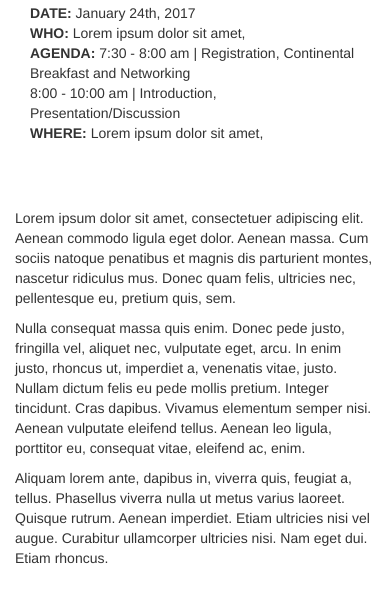
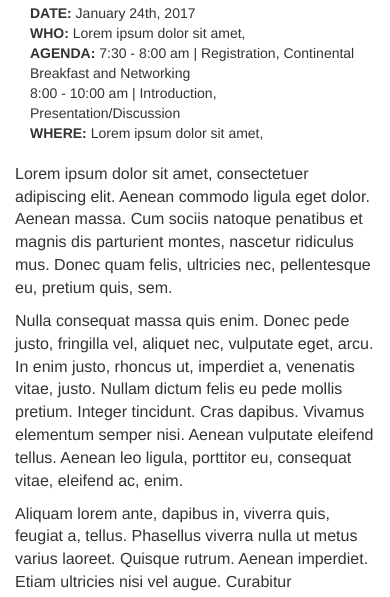
Before and after one commit to pacalabre/new-cho-rsvp-page, a plain HTML site: page index.html in a window 390 px wide. Shown: the part 214-811 px from the top of the page. Drawn offline with nearby package versions, Linux system fonts and the light colour scheme.

Commit message:
fixed spacing on mobile sizes

```diff
--- a/css/style.css
+++ b/css/style.css
@@ -46,7 +46,8 @@
 }
 
 .event-description {
-  margin-top: 80px;
+  margin-top: 35px;
+  font-size: 16px;
 }
 
 /* RSVP Form */
```
